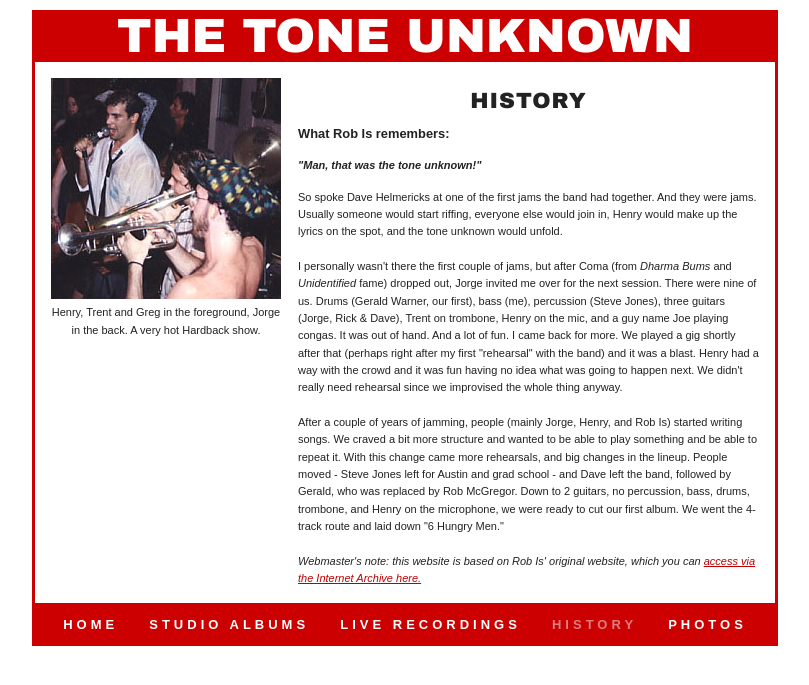
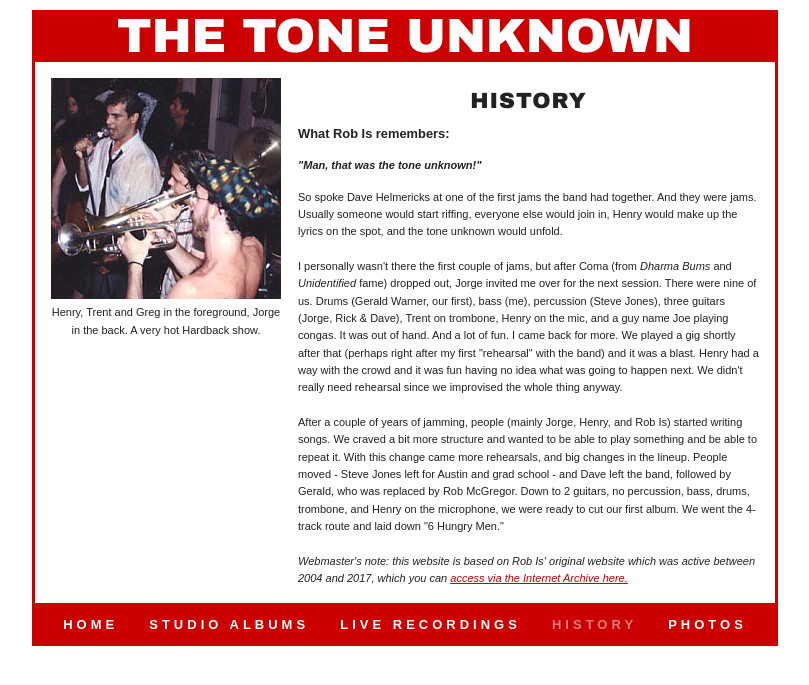
Before and after one commit to Ligushka/ligushka.github.io, a Jekyll site: the page built from history.html, in a window 1280 px wide. Shown: the top 685 px of the page, without its empty margins (235-1044 px from the left). Built offline with Jekyll 4.4.1, drawn with Linux system fonts in a browser that asks for light colours; nearby versions of some CDN libraries.

```diff
--- a/_data/photos.yml
+++ b/_data/photos.yml
@@ -3,4 +3,6 @@
 - name: band_brick_wall.jpg
   text: Mike, Trent, Rob, Henry, Jorge, Greg
 - name: contact2.jpg
+  text: Photo shoot for A Beauty Thing
 - name: leos1.jpg
+  text: The infamous Leonardos by the Slice Gig.
--- a/history.html
+++ b/history.html
@@ -20,6 +20,6 @@ title: History
         After a couple of years of jamming, people (mainly Jorge, Henry, and Rob Is) started writing songs. We craved a bit more structure and wanted to be able to play something and be able to repeat it. With this change came more rehearsals, and big changes in the lineup. People moved - Steve Jones left for Austin and grad school - and Dave left the band, followed by Gerald, who was replaced by Rob McGregor. Down to 2 guitars, no percussion, bass, drums, trombone, and Henry on the microphone, we were ready to cut our first album. We went the 4-track route and laid down "6 Hungry Men."
         <br>
         <br>
-        <em>Webmaster's note: this website is based on Rob Is' original website, which you can <a href="https://web.archive.org/web/20160306111835/http://toneunknown.com/">access via the Internet Archive here.</a></em>
+        <em>Webmaster's note: this website is based on Rob Is' original website which was active between 2004 and 2017, which you can <a href="https://web.archive.org/web/20170912105153/http://toneunknown.com/">access via the Internet Archive here.</a></em>
     </td>
 </tr>
```
